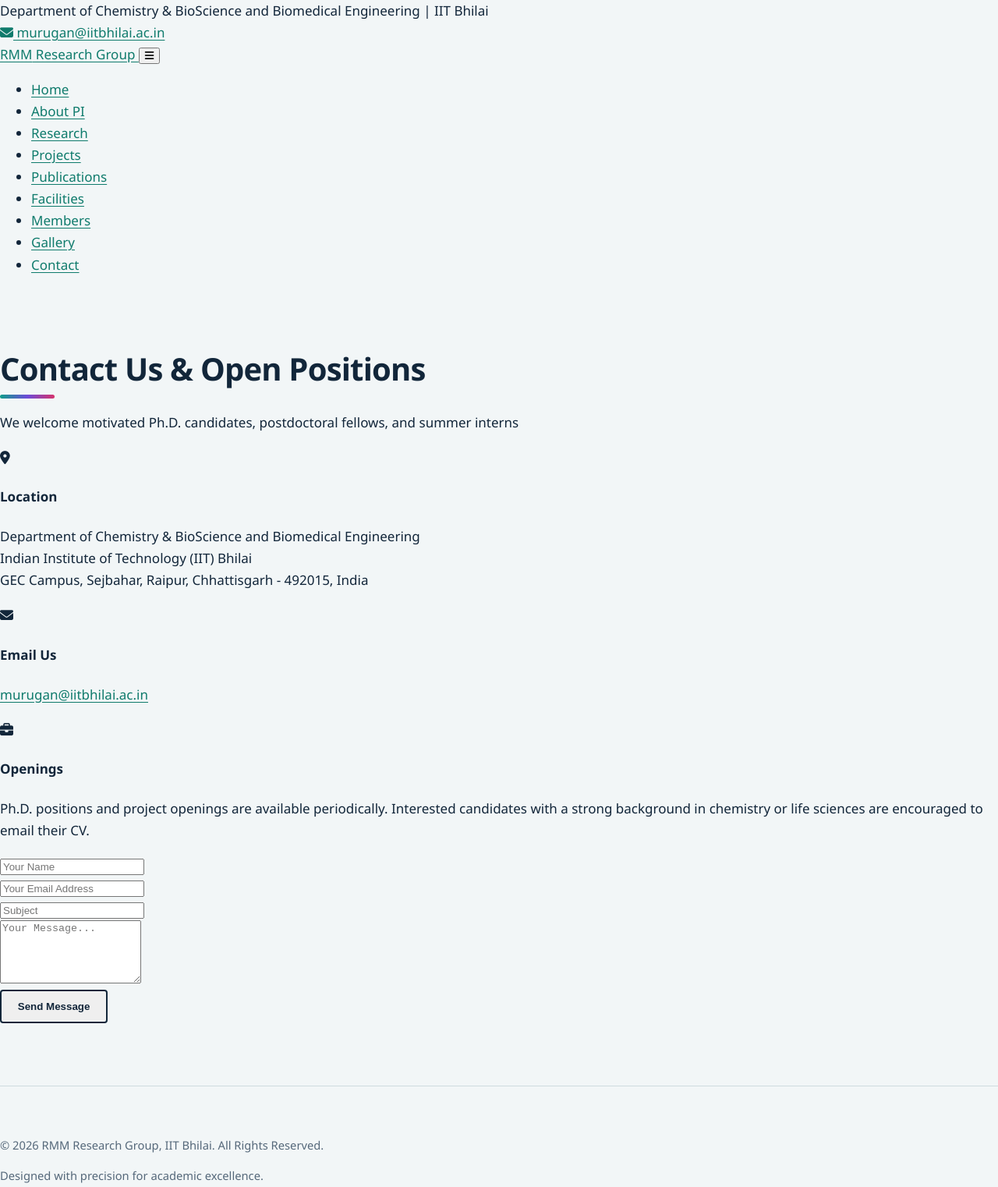
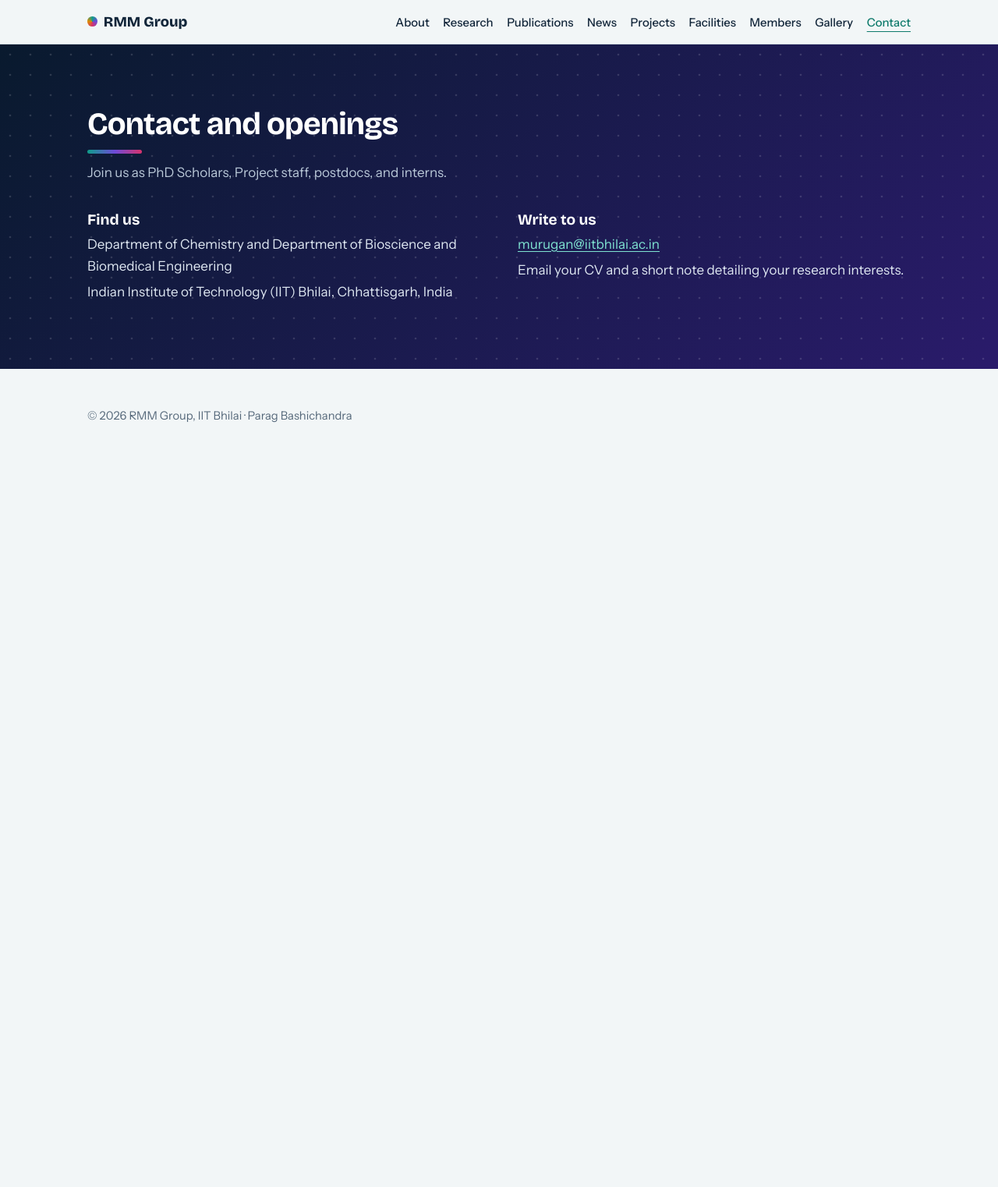
Before and after one commit to KVishal77/Murugan-sir, a plain HTML site: page contact.html in a window 1280 px wide. Shown: the whole page at 78% size. After the commit the page ends 800 px from the top, so only its background shows below. Drawn offline with nearby package versions, Linux system fonts and the light colour scheme; files that its build step writes are made by us from their sources; a web font is replaced by a local one.

Commit message:
Update contact.html

```diff
--- a/contact.html
+++ b/contact.html
@@ -1,114 +1,46 @@
 <!DOCTYPE html>
 <html lang="en">
 <head>
-    <meta charset="UTF-8">
-    <meta name="viewport" content="width=device-width, initial-scale=1.0">
-    <title>Contact | RMM Research Group - IIT Bhilai</title>
-    <link rel="stylesheet" href="style.css">
-    <link rel="preconnect" href="https://fonts.googleapis.com">
-    <link rel="preconnect" href="https://fonts.gstatic.com" crossorigin>
-    <link href="https://fonts.googleapis.com/css2?family=Plus+Jakarta+Sans:wght@400;500;600;700;800&family=Playfair+Display:ital,wght@0,600;0,700;1,600&display=swap" rel="stylesheet">
-    <link rel="stylesheet" href="https://cdnjs.cloudflare.com/ajax/libs/font-awesome/6.4.0/css/all.min.css">
+<meta charset="utf-8">
+<meta name="viewport" content="width=device-width, initial-scale=1">
+<title>Contact | RMM Group</title>
+<link href="https://fonts.googleapis.com/css2?family=Bricolage+Grotesque:opsz,wght@12..96,500;12..96,700;12..96,800&family=Instrument+Sans:wght@400;500;600&display=swap" rel="stylesheet">
+<link rel="stylesheet" href="css/style.css">
 </head>
 <body>
 
-    <header class="header">
-        <div class="top-bar">
-            <div class="container flex-between">
-                <div class="institution-branding">
-                    <span>Department of Chemistry & BioScience and Biomedical Engineering</span>
-                    <span class="divider">|</span>
-                    <span>IIT Bhilai</span>
-                </div>
-                <div class="top-contact">
-                    <a href="mailto:murugan@iitbhilai.ac.in"><i class="fa-solid fa-envelope"></i> murugan@iitbhilai.ac.in</a>
-                </div>
-            </div>
-        </div>
-
-        <nav class="navbar">
-            <div class="container flex-between">
-                <a href="index.html" class="brand-logo">
-                    <span class="logo-highlight">RMM</span> Research Group
-                </a>
-
-                <button class="mobile-menu-btn" aria-label="Toggle navigation">
-                    <i class="fa-solid fa-bars"></i>
-                </button>
-
-                <ul class="nav-links">
-                    <li><a href="index.html">Home</a></li>
-                    <li><a href="about.html">About PI</a></li>
+<header class="nav"><div class="wrap">
+  <a class="brand" href="index.html">RMM Group</a>
+  <nav aria-label="Main"><ul>
+    <li><a href="about.html">About</a></li>
     <li><a href="research.html">Research</a></li>
+    <li><a href="publications.html">Publications</a></li>
+    <li><a href="news.html">News</a></li>
     <li><a href="projects.html">Projects</a></li>
-                    <li><a href="publications.html">Publications</a></li>
     <li><a href="facilities.html">Facilities</a></li>
     <li><a href="members.html">Members</a></li>
     <li><a href="gallery.html">Gallery</a></li>
-                    <li><a href="contact.html" class="active nav-cta">Contact</a></li>
-                </ul>
+    <li><a href="contact.html" class="active">Contact</a></li>
+  </ul></nav>
+</div></header>
+
+<section id="contact"><div class="wrap">
+  <h2>Contact and openings</h2>
+  <p class="lead">Join us as PhD Scholars, Project staff, postdocs, and interns.</p>
+  <div class="contact">
+    <div>
+      <h3>Find us</h3>
+      <p>Department of Chemistry and Department of Bioscience and Biomedical Engineering</p>
+      <p>Indian Institute of Technology (IIT) Bhilai, Chhattisgarh, India</p>
     </div>
-        </nav>
-    </header>
-
-    <section class="section contact-section">
-        <div class="container">
-            <div class="section-title text-white">
-                <h2>Contact Us & Open Positions</h2>
-                <p>We welcome motivated Ph.D. candidates, postdoctoral fellows, and summer interns</p>
-            </div>
-            <div class="contact-grid">
-                <div class="contact-info">
-                    <div class="info-box">
-                        <i class="fa-solid fa-location-dot"></i>
     <div>
-                            <h4>Location</h4>
-                            <p>Department of Chemistry & BioScience and Biomedical Engineering<br>Indian Institute of Technology (IIT) Bhilai<br>GEC Campus, Sejbahar, Raipur, Chhattisgarh - 492015, India</p>
+      <h3>Write to us</h3>
+      <p><a href="mailto:murugan@iitbhilai.ac.in">murugan@iitbhilai.ac.in</a></p>
+      <p>Email your CV and a short note detailing your research interests.</p>
     </div>
   </div>
-                    <div class="info-box">
-                        <i class="fa-solid fa-envelope"></i>
-                        <div>
-                            <h4>Email Us</h4>
-                            <p><a href="mailto:murugan@iitbhilai.ac.in">murugan@iitbhilai.ac.in</a></p>
-                        </div>
-                    </div>
-                    <div class="info-box">
-                        <i class="fa-solid fa-briefcase"></i>
-                        <div>
-                            <h4>Openings</h4>
-                            <p>Ph.D. positions and project openings are available periodically. Interested candidates with a strong background in chemistry or life sciences are encouraged to email their CV.</p>
-                        </div>
-                    </div>
-                </div>
-                <div class="contact-form-box">
-                    <form id="contactForm" onsubmit="event.preventDefault(); alert('Thank you for your message. We will get back to you soon!');">
-                        <div class="form-group">
-                            <input type="text" placeholder="Your Name" required>
-                        </div>
-                        <div class="form-group">
-                            <input type="email" placeholder="Your Email Address" required>
-                        </div>
-                        <div class="form-group">
-                            <input type="text" placeholder="Subject">
-                        </div>
-                        <div class="form-group">
-                            <textarea rows="5" placeholder="Your Message..." required></textarea>
-                        </div>
-                        <button type="submit" class="btn btn-primary w-100">Send Message</button>
-                    </form>
-                </div>
-            </div>
-        </div>
-    </section>
+</div></section>
 
-    <footer class="footer">
-        <div class="container flex-between">
-            <p>&copy; 2026 RMM Research Group, IIT Bhilai. All Rights Reserved.</p>
-            <p>Designed with precision for academic excellence.</p>
-        </div>
-    </footer>
-
-    <script src="script.js"></script>
+<footer><div class="wrap">© 2026 RMM Group, IIT Bhilai · Parag Bashichandra</div></footer>
 </body>
 </html>
```
Lines whose indentation alone changed are shown as unchanged.
